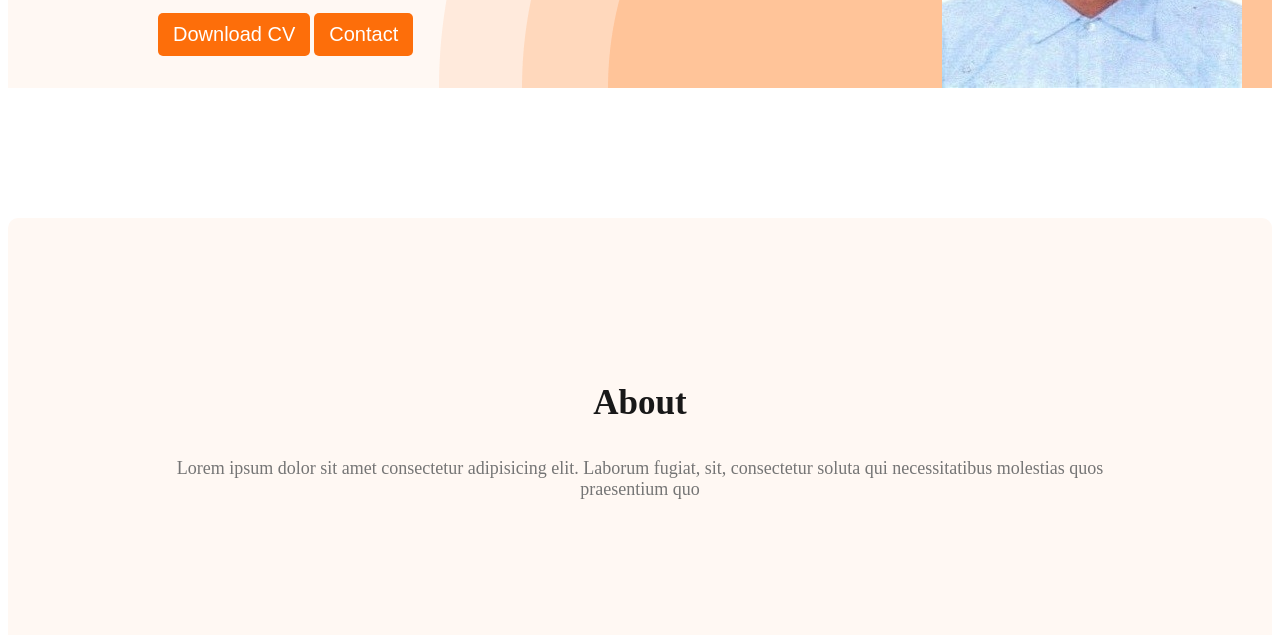
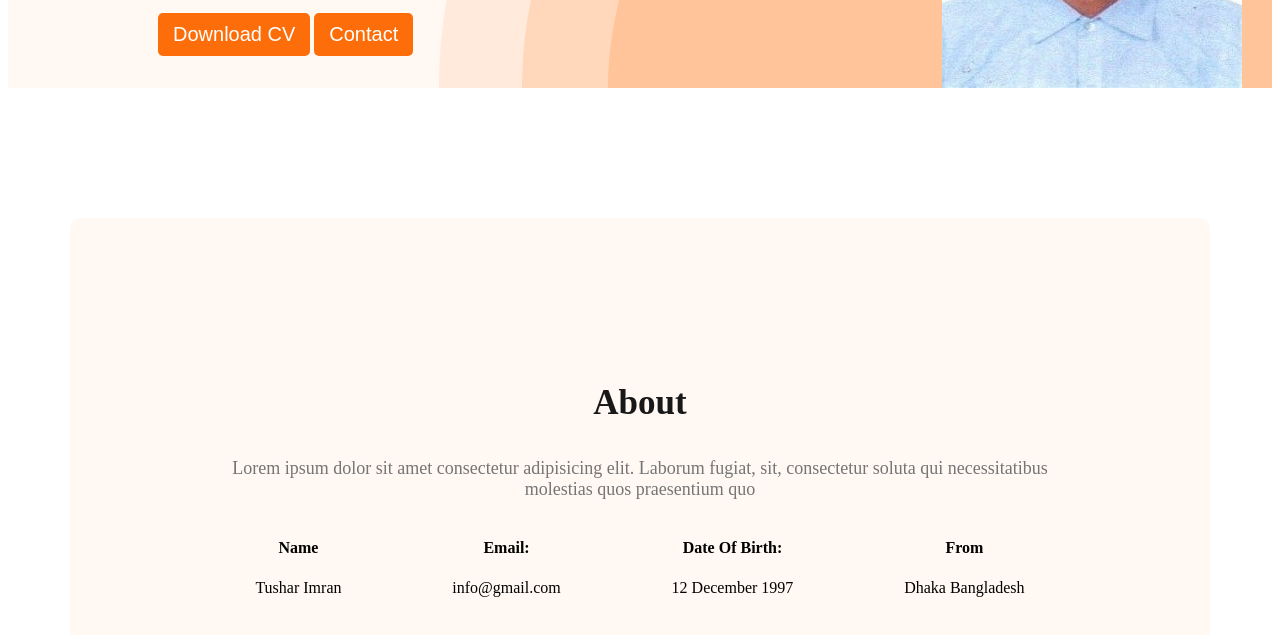
Before and after one commit to missionprogramming23/developping, a plain HTML site: page index.html in a window 1280 px wide. Shown: the part 377-1012 px from the top of the page. Drawn offline with Linux system fonts and the light colour scheme.

Commit message:
added about info

```diff
--- a/index.html
+++ b/index.html
@@ -31,7 +31,31 @@
     <main>
         <section class="about">
             <h3 class="section-title">About</h3>
-            <p class="section-description">Lorem ipsum dolor sit amet consectetur adipisicing elit. Laborum fugiat, sit, consectetur soluta qui necessitatibus molestias quos praesentium quo</p>
+            <p class="section-description">Lorem ipsum dolor sit amet consectetur adipisicing elit. Laborum fugiat, sit, consectetur soluta qui necessitatibus molestias quos praesentium quo
+            </p>
+
+            <div class="about-info-contain">
+
+                <div class="about-info">
+                    <h4 class="info-title">Name</h4>
+                    <p class="info-description">Tushar Imran</p>
+                </div>
+
+                <div class="about-info">
+                    <h4 class="info-title">Email:</h4>
+                    <p class="info-description">info@gmail.com</p>
+                </div>
+
+                <div class="about-info">
+                    <h4 class="info-title">Date Of Birth:</h4>
+                    <p class="info-description">12 December 1997</p>
+                </div>
+
+                <div class="about-info">
+                    <h4 class="info-title">From</h4>
+                    <p class="info-description">Dhaka Bangladesh</p>
+                </div>
+            </div>
         </section>
     </main>
     <footer>
--- a/style/portfolio.css
+++ b/style/portfolio.css
@@ -81,3 +81,14 @@ nav li{
     background: #FFF8F3;
     margin: 130px 0;
 }
+main{
+    max-width: 1140px;
+    margin: 0 auto;
+}
+.about-info-contain{
+    display: flex;
+    justify-content: space-around;
+}
+.about-info{
+    text-align: center;
+}
```
